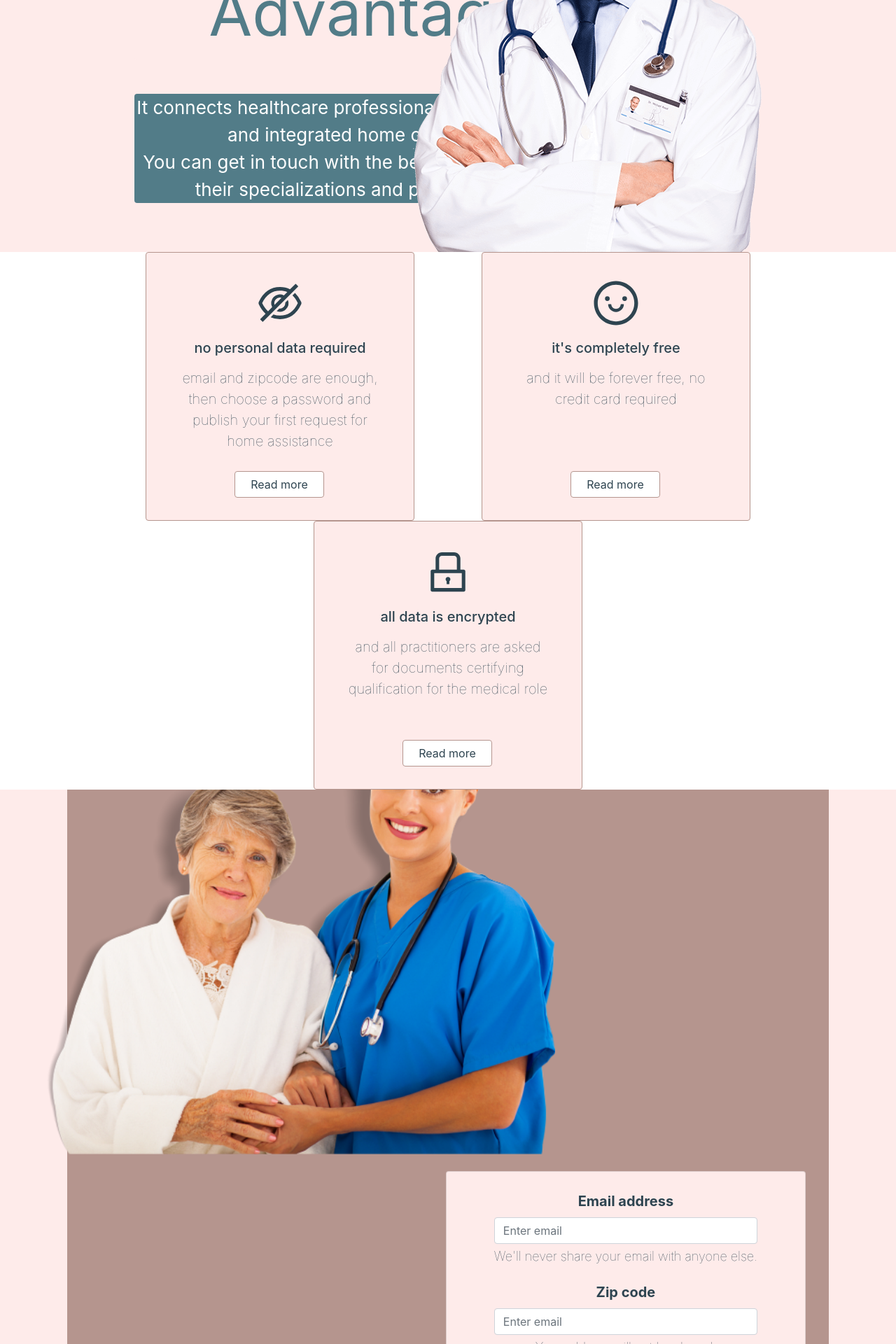
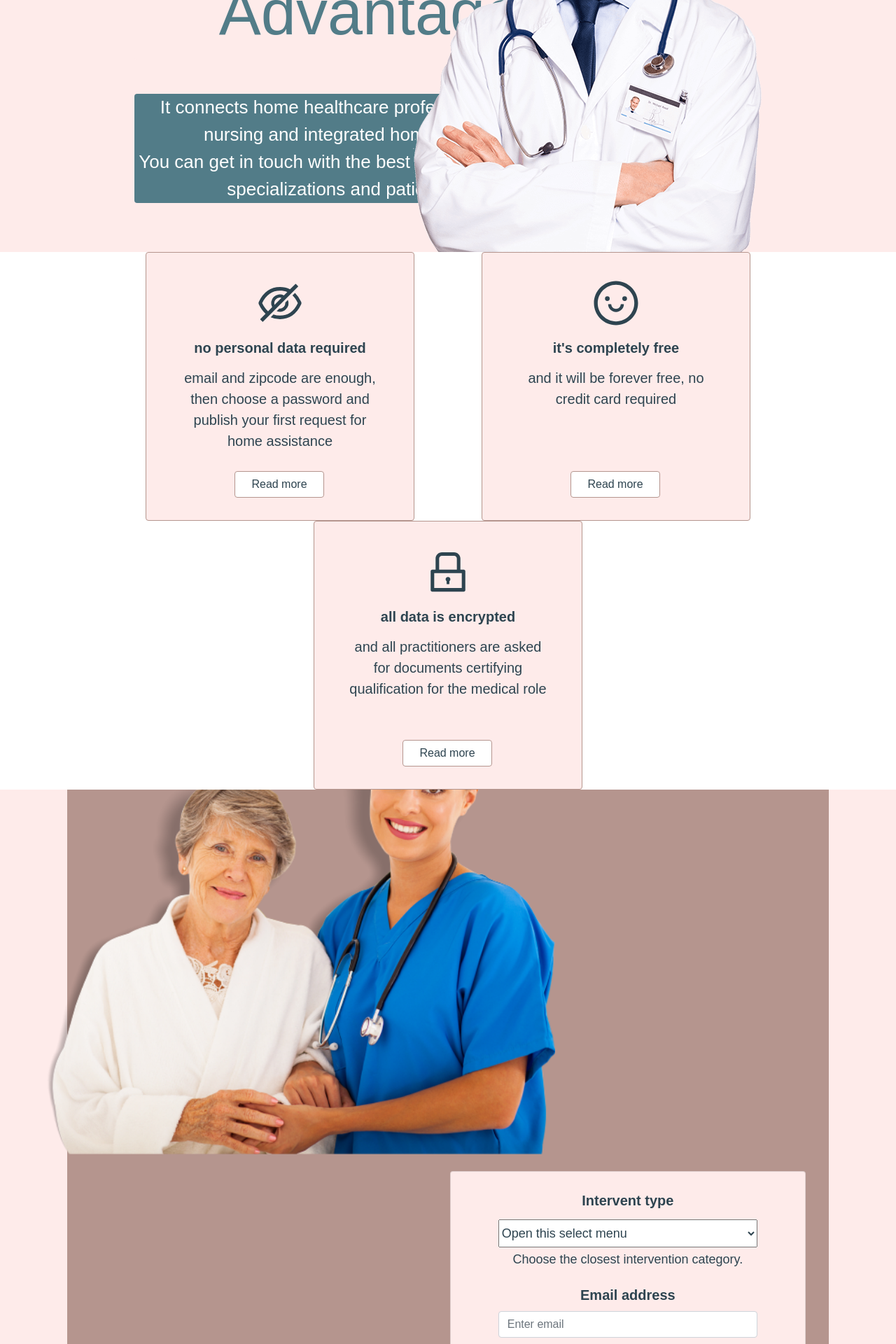
Before and after one commit to marcosaccarola/Health-Advantage, a React (Create React App) app: page / in a window 1280 px wide. Shown: the part 440-2360 px from the top of the page at 70% size. Built offline with nearby package versions, Linux system fonts and the light colour scheme.

Commit message:
improving homepage form

```diff
--- a/src/components/0000-Home.jsx
+++ b/src/components/0000-Home.jsx
@@ -1,7 +1,7 @@
 import LandingInterface from "./0100-LandingInterface"
 import {useEffect, useState} from 'react'
 import Dashboard from "./0200-Dashboard"
-import {Button,Card, Form, Row} from "react-bootstrap"
+import {Button,Card, Col, Form, Nav, Row} from "react-bootstrap"
 //! import { getListOfInterventions } from "../utilities/fetches"
 import doctor from '../assets/banner-img.png'
 import { AiOutlineEyeInvisible,AiOutlineLock,AiOutlineSmile } from "react-icons/ai";
@@ -16,7 +16,7 @@ const Home=()=>{
     }, [])
 
     return (
-        <div className='' style={{width: '100%'}}>
+        <div className='' style={{width: '100%',fontFamily:'mulish,sans-serif'}}>
 
             <div style={{width:'100%',minHeight:'100vh', background:'#FEEBEA'}}>
                 <div className='row justify-content-between'>
@@ -38,7 +38,7 @@ const Home=()=>{
                 <div style={{width:'84vh',background:'#527c88',marginTop:'1vh',marginLeft:'24vh'}}
                     className='rounded mt-5 mb-4'>
 
-                        It connects healthcare professionals with your nursing and integrated home care needs.
+                        It connects home healthcare professionals with your nursing and integrated home care needs.
                         <br/>
                         You can get in touch with the best professionals with their specializations and patient reviews.
 
@@ -66,7 +66,7 @@ const Home=()=>{
                     {/* <Card.Img variant="top" src="holder.js/100px180" /> */}
                     <Card.Body>
                         <AiOutlineEyeInvisible size='72px' style={{color:'#2e4450'}} className='mt-3 mb-3' />
-                        <Card.Title className='mb-3'>no personal data required</Card.Title>
+                        <Card.Title className='mb-3' style={{fontWeight:'bold'}}>no personal data required</Card.Title>
                         <Card.Text className='mx-4' style={{fontWeight:'lighter'}}>
                         email and zipcode are enough, then choose a password and publish your first request for home assistance
                         </Card.Text>
@@ -79,7 +79,7 @@ const Home=()=>{
                     {/* <Card.Img variant="top" src="holder.js/100px180" /> */}
                     <Card.Body className=''>
                         <AiOutlineSmile size='72px' style={{color:'#2e4450'}} className='mt-3 mb-3' />
-                        <Card.Title className='mb-3'>it's completely free</Card.Title>
+                        <Card.Title className='mb-3' style={{fontWeight:'bold'}}>it's completely free</Card.Title>
                         <Card.Text className='mx-4' style={{fontWeight:'lighter'}}>
                         and it will be forever free, no credit card required
                         </Card.Text>
@@ -92,7 +92,7 @@ const Home=()=>{
                     {/* <Card.Img variant="top" src="holder.js/100px180" /> */}
                     <Card.Body>
                         <AiOutlineLock size='72px' style={{color:'#2e4450'}} className='mt-3 mb-3' />
-                        <Card.Title className='mb-3'>all data is encrypted</Card.Title>
+                        <Card.Title className='mb-3' style={{fontWeight:'bold'}}>all data is encrypted</Card.Title>
                         <Card.Text className='mx-4' style={{fontWeight:'lighter'}}>
                         and all practitioners are asked for documents certifying qualification for the medical role
                         </Card.Text>
@@ -133,6 +133,25 @@ const Home=()=>{
                                                     style={{fontWeight:'lighter',fontSize:20,color:'#2e4450'}}>
                                                     Enter your first request for home health care:
                                                 </Form.Label> */}
+                                            <Form.Group className="mb-3" controlId="formBasicEmail">
+                                                <Form.Label
+                                                    style={{fontWeight:'bold',fontSize:20,color:'#2e4450'}}
+                                                    >Intervent type</Form.Label>
+                                                <Form.Text style={{fontWeight:'lighter',fontSize:18,color:'#2e4450'}}>
+                                                    <Form.Select
+                                                        aria-label="Default select example"
+                                                        className=''
+                                                        style={{width:'100%',height:40,fontWeight:'lighter',fontSize:18,color:'#2e4450'}}>
+                                                        <option>Open this select menu</option>
+                                                        <option value="1">One</option>
+                                                        <option value="2">Two</option>
+                                                        <option value="3">Three</option>
+                                                    </Form.Select>
+                                                </Form.Text>
+                                                <Form.Text style={{fontWeight:'lighter',fontSize:18,color:'#2e4450'}}>
+                                                Choose the closest intervention category.
+                                                </Form.Text>
+                                            </Form.Group>
                                             <Form.Group className="mb-3" controlId="formBasicEmail">
                                                 <Form.Label
                                                     style={{fontWeight:'bold',fontSize:20,color:'#2e4450'}}
@@ -199,7 +218,7 @@ const Home=()=>{
                                 </div>
                             </Row>
                     </div>
-                FOOTER
+
             </div>
 
 
```
